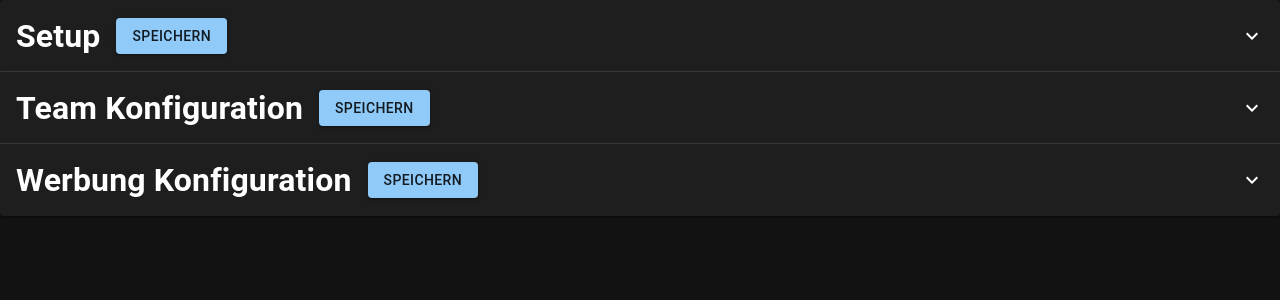
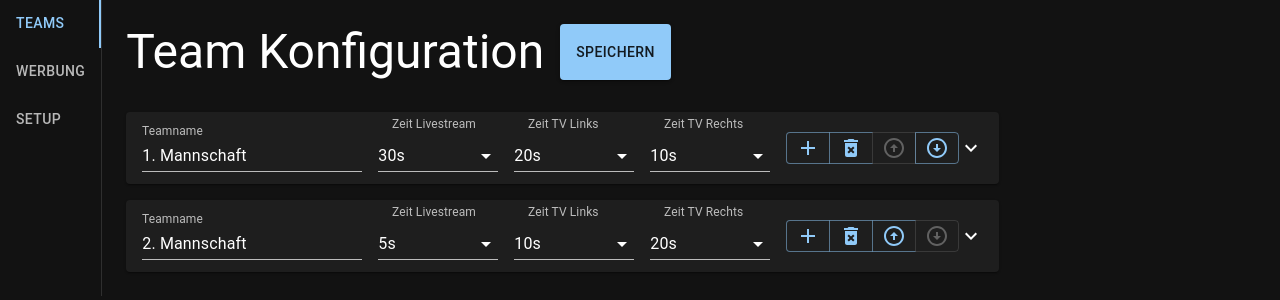
Before and after one commit to ThomasForell/cck2_live_electron, a React (Create React App) app: page / in a window 1280 px wide. Shown: the top 300 px of the page. Built offline with nearby package versions, Linux system fonts and the light colour scheme; no server answers.

Commit message:
Use vertical tab bar

```diff
--- a/package.json
+++ b/package.json
@@ -10,7 +10,9 @@
     "@babel/plugin-proposal-private-property-in-object": "^7.21.11",
     "@emotion/react": "^11.11.1",
     "@emotion/styled": "^11.11.0",
+    "@fontsource/roboto": "^5.0.5",
     "@mui/icons-material": "^5.11.16",
+    "@mui/lab": "^5.0.0-alpha.137",
     "@mui/material": "^5.13.6",
     "@testing-library/jest-dom": "^5.16.5",
     "@testing-library/react": "^13.4.0",
--- a/src/App.tsx
+++ b/src/App.tsx
@@ -26,6 +26,9 @@ import InputLabel from '@mui/material/InputLabel';
 import Select from '@mui/material/Select';
 import MenuItem from '@mui/material/MenuItem';
 import Box from '@mui/material/Box';
+import Tabs from '@mui/material/Tabs';
+import Tab from '@mui/material/Tab';
+import Typography from '@mui/material/Typography';
 
 import { useForm } from 'react-hook-form';
 import { Control } from 'react-hook-form';
@@ -266,7 +269,6 @@ function LogoDropzone({label, name, value, control}: {label: string, name: strin
   else {
     source = "logos/team/" + value;
   }
-
   return (
     <Stack spacing={2} direction="row" alignItems="center">
       <Box sx={{ height: 120, width: 120}}>
@@ -417,6 +419,32 @@ function CreateAdvSettings(props: {register: any, control: any, adv: ConfigValue
   return (<>{a}</>)
 }
 
+interface TabPanelProps {
+  children?: React.ReactNode;
+  index: number;
+  value: number;
+}
+
+function TabPanel(props: TabPanelProps) {
+  const { children, value, index, ...other } = props;
+
+  return (
+    <div
+      role="tabpanel"
+      hidden={value !== index}
+      id={`vertical-tabpanel-${index}`}
+      aria-labelledby={`vertical-tab-${index}`}
+      {...other}
+    >
+      {value === index && (
+        <Box sx={{ p: 3 }}>
+          {children}
+        </Box>
+      )}
+    </div>
+  );
+}
+
 let watchedValues: ConfigValues;
 let values = { setup: {
   output_name: ["Livestream", "TV Links", "TV Rechts"],
@@ -467,51 +495,63 @@ function App({socket}: {socket: Socket}) {
     () => {socket.emit("load", "hello!")}, []
   );
 
+  const [valuePanel, setValuePanel] = useState(0);
+
+  const handleChange = (event: React.SyntheticEvent, newValue: number) => {
+    setValuePanel(newValue);
+  };
+
   return (
     <>
       <ThemeProvider theme={darkTheme}>
       <CssBaseline />
-      <Accordion key="setup">
-        <AccordionSummary key="setup_summary" expandIcon={<ExpandMoreIcon />}>
-          <Stack spacing={2} direction="row" alignItems="center"  onClick={(event) => event.stopPropagation()}>
-            <h1>Setup</h1>
+        <Box sx={{ flexGrow: 1, bgcolor: 'background.paper', display: 'flex', height: "100%" }}>
+          <Tabs
+            orientation="vertical"
+            variant="scrollable"
+            value={valuePanel}
+            onChange={handleChange}
+            aria-label="Vertical tabs"
+            sx={{ borderRight: 1, borderColor: 'divider' }}
+          >
+            <Tab label="Teams" id="tab-team" sx={{alignItems:'start'}}/>
+            <Tab label="Werbung" id="tab-adv" sx={{alignItems:'start'}}/>
+            <Tab label="Setup" id="tab-setup" sx={{alignItems:'start'}}/>
+          </Tabs>
+          <TabPanel  value={valuePanel} index={0}>
+            <Stack component="div" spacing={4} direction="column">
+              <Stack spacing={2} direction="row" alignItems="left">
+                <Typography component='div' variant="h3">Team Konfiguration</Typography>
+                <Button onClick={() => {console.log(watchedValues.team); socket.emit("save_team", watchedValues.team);}} variant="contained">Speichern</Button>
+              </Stack>
+              <Stack spacing={2} direction="column" alignItems="left">
+                <CreateTeamSettings register={register} control={control} team={values.team} setup={values.setup} />
+              </Stack>
+            </Stack>
+          </TabPanel>
+          <TabPanel value={valuePanel} index={1}>
+            <Stack spacing={4} direction="column">
+              <Stack spacing={2} direction="row" alignItems="left">
+              <Typography component='div' variant="h3">Werbung Konfiguration</Typography>
+                <Button onClick={() => {console.log(watchedValues.adv); socket.emit("save_adv", watchedValues.adv);}} variant="contained">Speichern</Button>
+              </Stack>
+              <Stack key="adv_details_stack" spacing={2} direction="column" alignItems="left">
+                <CreateAdvSettings register={register} control={control} adv={values.adv} setup={values.setup} />
+              </Stack>
+            </Stack>
+          </TabPanel>
+          <TabPanel value={valuePanel} index={2}>
+            <Stack spacing={4} direction="column">
+              <Stack spacing={2} direction="row" alignItems="left">
+                <Typography component='div' variant="h3">Setup</Typography>
                 <Button onClick={() => {console.log(watchedValues.setup); socket.emit("save_setup", watchedValues.setup);}} variant="contained">Speichern</Button>
               </Stack>
-        </AccordionSummary>
-        <AccordionDetails key="setup_details">
               <Stack spacing={2} direction="column" alignItems="left">
                 <CreateSetupSettings register={register} settings={values.setup} />
               </Stack>
-        </AccordionDetails>
-      </Accordion>
-      <Accordion key="team">
-        <AccordionSummary key="team_summary" expandIcon={<ExpandMoreIcon />}>
-          <Stack spacing={2} direction="row" alignItems="center"  onClick={(event) => event.stopPropagation()}>
-            <h1>Team Konfiguration</h1>
-            <Button onClick={() => {console.log(watchedValues.team); socket.emit("save_team", watchedValues.team);}} variant="contained">Speichern</Button>
             </Stack>
-        </AccordionSummary>
-        <AccordionDetails key="team_detail">
-          <Stack spacing={2} direction="column" alignItems="left">
-            <CreateTeamSettings register={register} control={control} team={values.team} setup={values.setup} />
-          </Stack>
-        </AccordionDetails>
-      </Accordion>
-      <Accordion key="adv">
-        <AccordionSummary key="adv_summary" expandIcon={<ExpandMoreIcon />}>
-          <Stack spacing={2} direction="row" alignItems="center"  onClick={(event) => event.stopPropagation()}>
-            <h1>Werbung Konfiguration</h1>
-            <Button onClick={() => {console.log(watchedValues.adv); socket.emit("save_adv", watchedValues.adv);}} variant="contained">Speichern</Button>
-          </Stack>
-        </AccordionSummary>
-        <AccordionDetails key="adv_details">
-          <Stack key="adv_details_stack" spacing={2} direction="column" alignItems="left">
-            <CreateAdvSettings register={register} control={control} adv={values.adv} setup={values.setup} />
-          </Stack>
-        </AccordionDetails>
-      </Accordion>
-      { /* <Button onClick={() => { setValue("setup.output_name.0", "Livestream"); setValue("setup.output_name.1", "TV Links");
-        setValue("setup.output_name.2", "TV Rechts"); setValue("team.time_values.0.0", 60)}}>Test Values</Button> */ }
+          </TabPanel>
+        </Box>
       </ThemeProvider>
     </>
   );
```
Also changed, not shown: 1 other file (tests, documents, lock files or other folders). Lines whose indentation alone changed are shown as unchanged.
